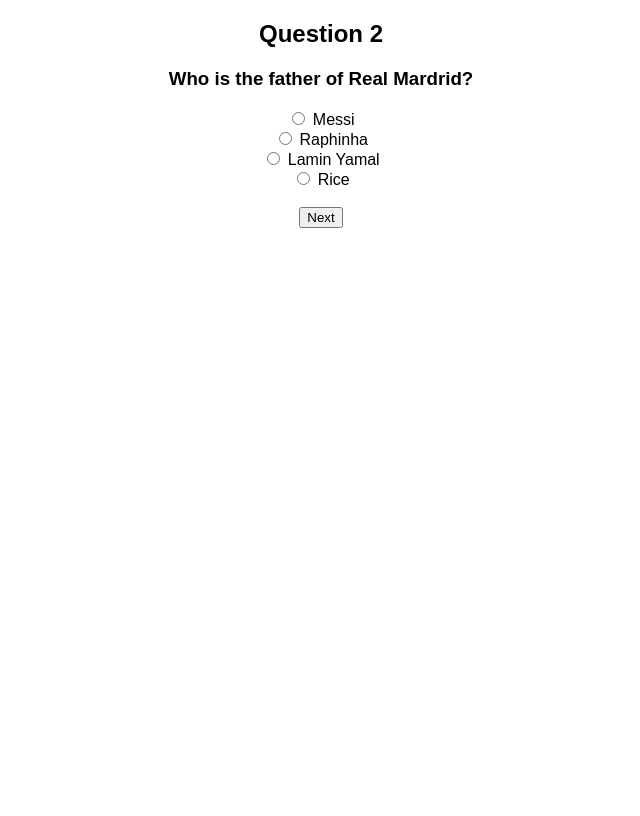
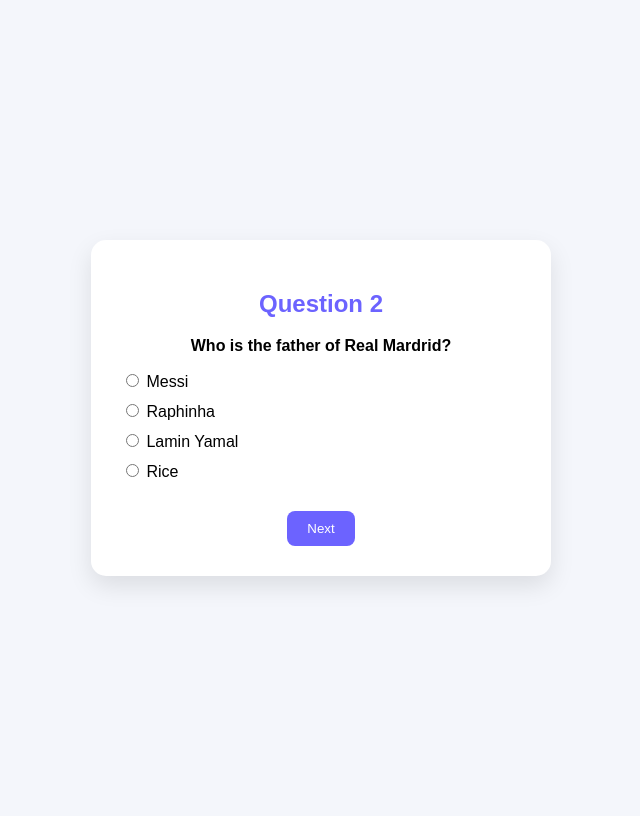
Before and after one commit to tanharahman2003t-art/Nayon, a Flask app: page /quiz in a window 1280 px wide. Shown: the whole page, without its empty margins (319-959 px from the left). Before the commit the page ends 228 px from the top, so only its background shows below. Run offline with Flask 3, Linux system fonts and the light colour scheme; the visitor is signed in with stand-in values (Sample User, id 1).

Commit message:
Update quiz.html

```diff
--- a/templates/quiz.html
+++ b/templates/quiz.html
@@ -2,24 +2,66 @@
 <html>
 <head>
     <title>Quiz</title>
+    <style>
+        body {
+            font-family: Arial, sans-serif;
+            background: #f4f6fb;
+            display: flex;
+            justify-content: center;
+            align-items: center;
+            height: 100vh;
+        }
+
+        .card {
+            background: white;
+            padding: 30px;
+            border-radius: 15px;
+            width: 400px;
+            box-shadow: 0 10px 25px rgba(0,0,0,0.1);
+            text-align: center;
+        }
+
+        h2 {
+            color: #6c63ff;
+        }
+
+        .option {
+            margin: 10px 0;
+            text-align: left;
+        }
+
+        button {
+            margin-top: 20px;
+            padding: 10px 20px;
+            border: none;
+            background: #6c63ff;
+            color: white;
+            border-radius: 8px;
+            cursor: pointer;
+        }
+
+        button:hover {
+            background: #574fd6;
+        }
+    </style>
 </head>
-<body style="text-align:center; font-family:Arial;">
+<body>
 
+<div class="card">
     <h2>Question {{ qno + 1 }}</h2>
+    <p><strong>{{ question.question }}</strong></p>
 
     <form method="POST">
-    <h3>{{ question["question"] }}</h3>
-
-    {% for option in question["options"] %}
-        <div>
+        {% for option in question.options %}
+            <div class="option">
                 <input type="radio" name="answer" value="{{ option }}" required>
                 {{ option }}
             </div>
         {% endfor %}
 
-    <br>
         <button type="submit">Next</button>
     </form>
+</div>
 
 </body>
 </html>
```
Lines whose indentation alone changed are shown as unchanged.
